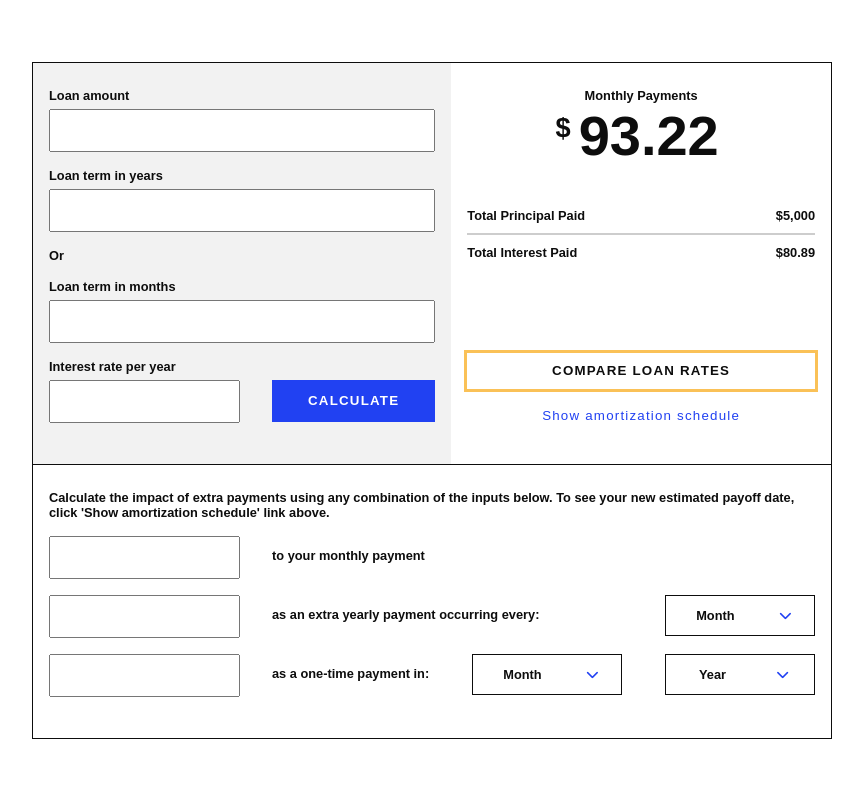
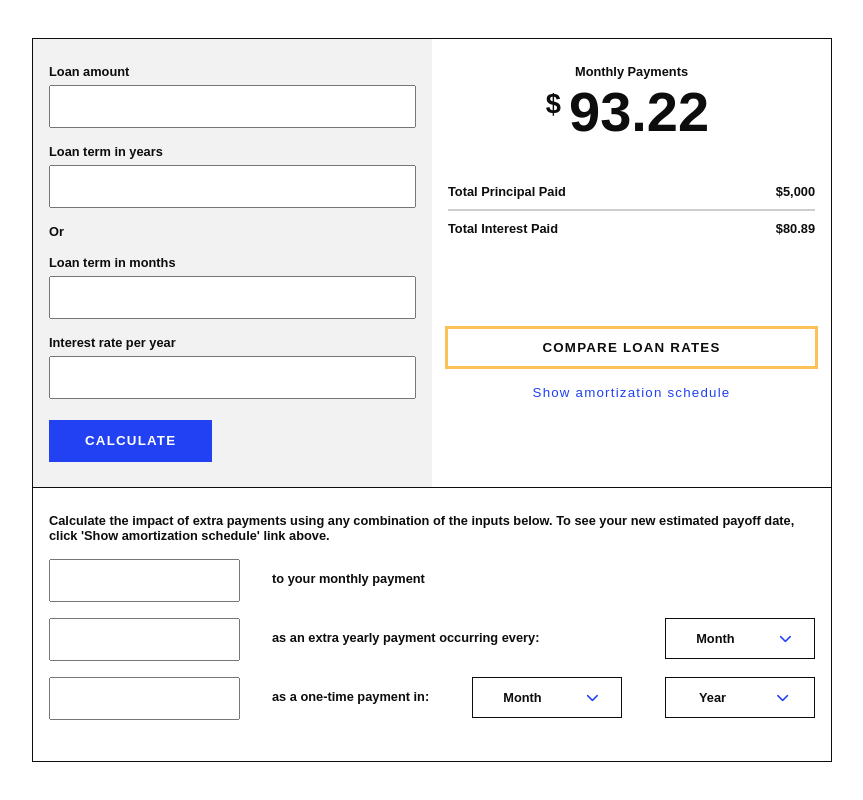
Before and after one commit to j-phillips-hub/debt-free-calculator, a React (Create React App) app: page / in a window 1280 px wide. Shown: the whole page, without its empty margins (208-1071 px from the left). Built offline with nearby package versions, Linux system fonts and the light colour scheme.

Commit message:
Create input component / Clean up form component

```diff
--- a/src/components/Form.jsx
+++ b/src/components/Form.jsx
@@ -1,4 +1,5 @@
 import React from "react";
+import Input from "./Input";
 import "../styles/Form.css";
 import "../styles/Btn.css";
 
@@ -11,39 +12,36 @@ class Form extends React.Component {
     return (
       <section className="formSection">
         <form className="form">
-          <div className="flex inputContainer">
-            <label className="form__label" htmlFor="loan-amount">
-              Loan amount
-            </label>
-            <input className="form__input" type="text" />
-          </div>
-
-          <div className="flex inputContainer">
-            <label className="form__label" htmlFor="loan-term-years">
-              Loan term in years
-            </label>
-            <input className="form__input" type="text" />
-          </div>
-
+          <Input
+            label="Loan amount"
+            labelClass="form__label"
+            for="loan-amount"
+            divClass="flex inputContainer"
+            inputClass="form__input"
+          />
+          <Input
+            label="Loan term in years"
+            labelClass="form__label"
+            for="loan-term-years"
+            divClass="flex inputContainer"
+            inputClass="form__input"
+          />
           <div className="seperator">Or</div>
-
-          <div className="flex inputContainer">
-            <label className="form__label" htmlFor="loan-term-months">
-              Loan term in months
-            </label>
-            <input className="form__input" type="text" />
-          </div>
-
-          <div className="flex intrestRate">
-            <div className="flex inputContainer">
-              <label className="form__label" htmlFor="intrest-rate">
-                Interest rate per year
-              </label>
-              <input className="form__input" type="text" />
-            </div>
-
-            <button className="btn btn--small calculate">Calculate</button>
-          </div>
+          <Input
+            label="Loan term in months"
+            labelClass="form__label"
+            for="loan-term-months"
+            divClass="flex inputContainer"
+            inputClass="form__input"
+          />
+          <Input
+            label="Interest rate per year"
+            labelClass="form__label"
+            for="intrest-rate"
+            divClass="flex inputContainer"
+            inputClass="form__input"
+          />
+          <button className="btn btn--small calculate">Calculate</button>
         </form>
       </section>
     );
--- /dev/null
+++ b/src/components/Input.jsx
@@ -0,0 +1,20 @@
+import React from "react";
+
+class Input extends React.Component {
+  constructor() {
+    super();
+  }
+
+  render() {
+    return (
+      <div className={this.props.divClass}>
+        <label className={this.props.labelClass} htmlFor={this.props.for}>
+          {this.props.label}
+        </label>
+        <input className={this.props.inputClass} type="text" />
+      </div>
+    );
+  }
+}
+
+export default Input;
```
